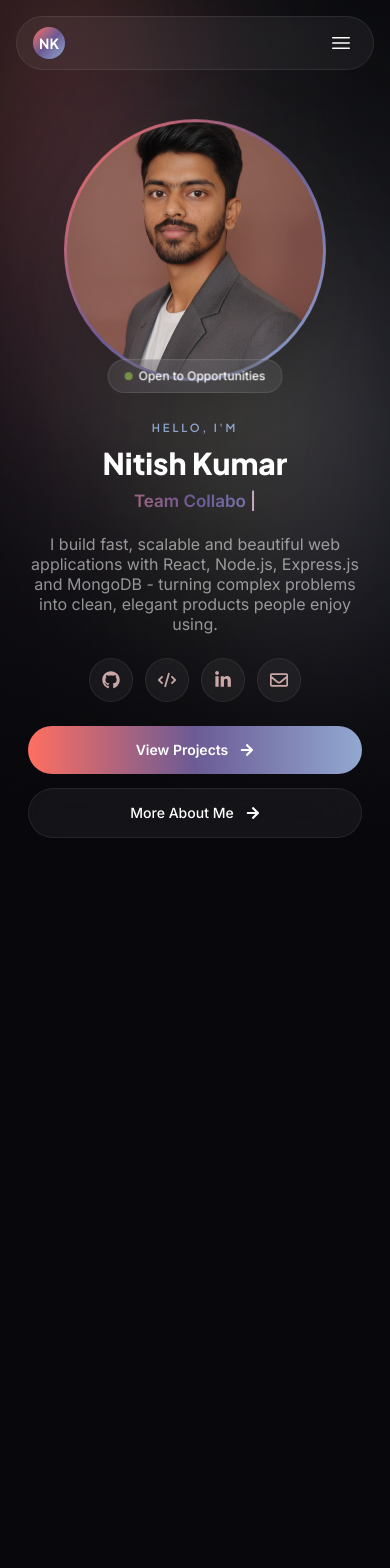
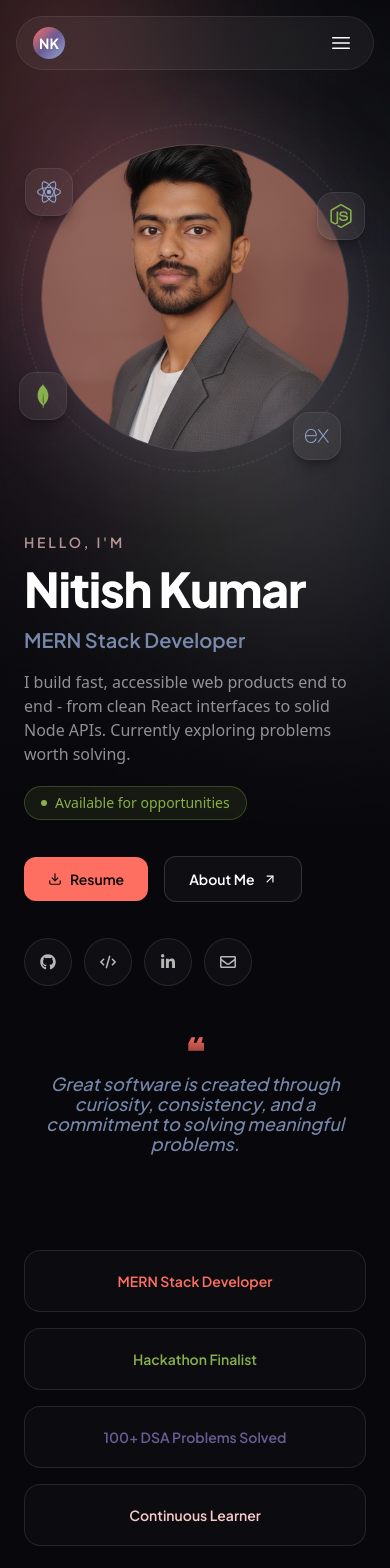
Before and after one commit to nitish1445/portfolio, a React (Vite) app: page / in a window 390 px wide. Shown: the top 1568 px of the page. Before the commit the page ends 878 px from the top, so only its background shows below. Built offline with nearby package versions, Linux system fonts and the light colour scheme.

Commit message:
Refactor code structure for improved readability and maintainability

```diff
--- a/index.html
+++ b/index.html
@@ -2,6 +2,7 @@
 <html lang="en">
   <head>
     <meta charset="UTF-8" />
+    <link rel="icon" type="image/png" href="/favicon.png">
     <meta name="viewport" content="width=device-width, initial-scale=1.0" />
     <meta name="description" content="Nitish Kumar — Full Stack Developer portfolio. Projects, skills, hackathons and certifications." />
     <title>Nitish Kumar | Full Stack Developer</title>
--- a/src/assets/data/experince.js
+++ b/src/assets/data/experince.js
@@ -1,5 +1,3 @@
-import vijayBhavaLawFirm from "../photos/vijaibhava.png";
-
 const experiences = [
   {
     id: 1,
@@ -8,7 +6,7 @@ const experiences = [
     company: "Vijay Bhava Law Firm",
     duration: "Client Project",
     type: "Real-World Project",
-    image: vijayBhavaLawFirm,
+    image: null,
     description:
       "Designed and developed a modern, responsive law firm website focused on professionalism, performance, and user experience. Delivered a production-ready solution with optimized SEO, smooth animations, and a scalable React architecture.",
     achievements: [
--- a/src/pages/Home.jsx
+++ b/src/pages/Home.jsx
@@ -1,149 +1,269 @@
-import { useState, useEffect } from "react";
+import react from "react";
 import { Link } from "react-router-dom";
-import {
-  FaArrowRight,
-  FaGithub,
-  FaRegEnvelope,
-  FaLinkedinIn,
-} from "react-icons/fa";
+import { FiDownload, FiArrowUpRight } from "react-icons/fi";
+import { SiReact, SiNodedotjs, SiMongodb, SiExpress } from "react-icons/si";
+import { FaGithub, FaRegEnvelope, FaLinkedinIn } from "react-icons/fa";
 import { FaCode } from "react-icons/fa6";
-import { HiOutlineDownload } from "react-icons/hi";
 import profile from "../assets/photos/profile.png";
 import resume from "../assets/pdf/Nitish_Resume.pdf";
+import Footer from "../components/Footer";
 
-const socials = [
+const PROFILE = {
+  name: "Nitish Kumar",
+  title: "MERN Stack Developer",
+  intro:
+    "I build fast, accessible web products end to end - from clean React interfaces to solid Node APIs. Currently exploring problems worth solving.",
+  photo: profile,
+  resumeHref: resume,
+  socials: [
     { icon: <FaGithub />, link: "https://github.com/nitish1445" },
     { icon: <FaCode />, link: "https://leetcode.com/u/nitish1445/" },
     { icon: <FaLinkedinIn />, link: "https://www.linkedin.com/in/nitish1445/" },
     { icon: <FaRegEnvelope />, link: "mailto:sarainitish@gmail.com" },
+  ],
+};
+
+const HIGHLIGHTS = [
+  {
+    label: "MERN Stack Developer",
+    accent: "text-coral",
+    ring: "hover:ring-coral/40",
+  },
+  {
+    label: "Hackathon Finalist",
+
+    accent: "text-moss",
+    ring: "hover:ring-moss/40",
+  },
+  {
+    label: "100+ DSA Problems Solved",
+    accent: "text-violet",
+    ring: "hover:ring-violet/40",
+  },
+  {
+    label: "Continuous Learner",
+    accent: "text-blush",
+    ring: "hover:ring-blush/40",
+  },
 ];
 
-const roles = [
-  "Full Stack Developer",
-  "Specailized in MERN",
-  "Team Collaborations",
-  "Problem Solver",
+const TECH_BADGES = [
+  {
+    icon: SiReact,
+    color: "text-sky",
+    position: "left-0 top-10",
+    animation: "animate-float",
+  },
+  {
+    icon: SiNodedotjs,
+    color: "text-moss",
+    position: "right-0 top-16",
+    animation: "animate-float-delayed",
+  },
+  {
+    icon: SiMongodb,
+    color: "text-moss",
+    position: "bottom-12 left-[-6px]",
+    animation: "animate-float-delayed",
+  },
+  {
+    icon: SiExpress,
+    color: "text-sky",
+    position: "bottom-2 right-6",
+    animation: "animate-float",
+  },
 ];
 
-const TypedRole = () => {
-  const [roleIndex, setRoleIndex] = useState(
-    () => Math.floor(Math.random() * roles.length),
-  );
-  const [text, setText] = useState("");
-  const [isDeleting, setIsDeleting] = useState(false);
-
-  useEffect(() => {
-    const currentRole = roles[roleIndex];
-    const isTypingComplete = text === currentRole;
-    const isDeletionComplete = text === "";
-    const delay = isDeleting ? 60 : 160;
-
-    if (!isDeleting && isTypingComplete) {
-      const timeout = setTimeout(() => setIsDeleting(true), 2000);
-      return () => clearTimeout(timeout);
-    }
-
-    if (isDeleting && isDeletionComplete) {
-      setIsDeleting(false);
-      setRoleIndex((prev) => (prev + 1) % roles.length);
-      return undefined;
-    }
-
-    const timeout = setTimeout(() => {
-      setText((currentText) =>
-        isDeleting
-          ? currentText.slice(0, currentText.length - 1)
-          : currentRole.slice(0, currentText.length + 1),
-      );
-    }, delay);
-
-    return () => clearTimeout(timeout);
-  }, [text, isDeleting, roleIndex]);
-
+const Home = () => {
   return (
-    <h2 className="mb-4 min-h-[1.8rem] text-[17px] sm:text-[19px] font-semibold text-gradient-brand">
-      {text}
-      <span className="ml-1 inline-block text-blush/60">|</span>
-    </h2>
+    <div className="relative overflow-hidden text-white font-sans">
+      <div className="relative z-10 mx-auto max-w-6xl px-6 sm:px-8 pt-12 lg:pt-0">
+        <Hero />
+        <Quoets />
+        <Highlights />
+        <CTA />
+      </div>
+      <Footer />
+    </div>
   );
 };
 
-const Home = () => {
+export default Home;
+
+// Hero Section
+const Hero = () => {
   return (
-    <section className="relative min-h-[85vh] flex items-center px-5">
-      <div className="relative mx-auto grid max-w-6xl items-center gap-8 lg:gap-14 px-2 py-10 lg:grid-cols-2">
-        {/* IMAGE */}
-        <div className="order-1 flex justify-center lg:order-2 lg:justify-end">
-          <div className="relative animate-float">
-            <div className="relative">
-              <div className="rounded-full bg-gradient-to-br from-coral via-violet to-sky p-[3px] shadow-2xl">
-                <div className="h-64 w-64 sm:h-80 sm:w-80 lg:h-[380px] lg:w-[380px] rounded-full overflow-hidden bg-ink-900">
-                  <img
-                    src={profile}
-                    alt="Nitish Kumar"
-                    className="h-full w-full object-cover"
-                  />
-                </div>
-              </div>
-            </div>
+    <section className="grid min-h-[92vh] grid-cols-1 items-center gap-16 lg:grid-cols-[1.1fr_0.9fr] lg:gap-10">
+      {/* Left: copy */}
 
-            <div className="absolute -bottom-3 left-1/2 -translate-x-1/2 rounded-full glass-strong px-4 py-2 text-xs text-center font-medium text-white whitespace-nowrap">
-              <span className="mr-1.5 inline-block h-2 w-2 rounded-full bg-moss animate-pulse" />
-              Open to Opportunities
-            </div>
-          </div>
-        </div>
-
-        {/* CONTENT */}
-        <div className="order-2 text-center lg:order-1 lg:text-left">
-          <p className="eyebrow mb-3 inline-flex items-center gap-2 text-sky">
+      <div className="order-2 lg:order-1">
+        <p className="mb-3 font-display text-sm font-semibold uppercase tracking-[0.2em] text-blush/70">
           Hello, I'm
         </p>
 
-          <h1 className="mb-2.5 font-display text-3xl sm:text-5xl lg:text-6xl font-extrabold leading-[1.05] text-white">
-            Nitish Kumar
+        <h1 className="font-display text-5xl font-extrabold leading-[1.05] tracking-tight sm:text-6xl lg:text-7xl">
+          {PROFILE.name}
         </h1>
 
-          <div>
-            <TypedRole />
+        <p className="mt-3 font-display text-xl font-semibold text-sky/80 sm:text-2xl">
+          {PROFILE.title}
+        </p>
+
+        <p className="mt-4 max-w-lg text-base lg:leading-relaxed text-white/55 sm:text-lg">
+          {PROFILE.intro}
+        </p>
+
+        {/* availability badge */}
+        <div className="mt-5 inline-flex items-center gap-2 rounded-full border border-moss/30 bg-moss/10 px-4 py-1.5">
+          <span className="relative flex h-1.5 w-1.5">
+            <span className="absolute inline-flex h-full w-full animate-ping rounded-full bg-moss opacity-75" />
+            <span className="relative inline-flex h-1.5 w-1.5 rounded-full bg-moss" />
+          </span>
+          <span className="text-sm font-medium text-moss">
+            Available for opportunities
+          </span>
         </div>
 
-          <p className="mx-auto mb-6 max-w-xl text-base leading-5 lg:leading-relaxed text-white/55 lg:mx-0 lg:text-lg">
-            I build fast, scalable and beautiful web applications with React,
-            Node.js, Express.js and MongoDB - turning complex problems into
-            clean, elegant products people enjoy using.
-          </p>
+        {/* primary actions */}
+        <div className="mt-9 flex flex-wrap items-center gap-4">
+          <a
+            href={PROFILE.resumeHref}
+            download
+            className="group inline-flex items-center gap-2 rounded-xl bg-coral px-6 py-3 font-display text-sm font-semibold text-ink transition-all duration-300 hover:-translate-y-0.5 hover:shadow-[0_4px_14px_-8px_rgba(255,111,97,0.6)]"
+          >
+            <FiDownload className="transition-transform duration-300 group-hover:-translate-y-0.5" />
+            Resume
+          </a>
+          <Link
+            to="/about"
+            className="group inline-flex items-center gap-2 rounded-xl border border-white/15 bg-white/[0.03] px-6 py-3 font-display text-sm font-semibold text-white transition-all duration-300 hover:-translate-y-0.5 hover:border-white/30 hover:bg-white/[0.06]"
+          >
+            About Me
+            <FiArrowUpRight className="transition-transform duration-300 group-hover:translate-x-0.5 group-hover:-translate-y-0.5" />
+          </Link>
+        </div>
 
-          <div className="flex justify-center gap-3 lg:justify-start">
-            {socials.map((item, index) => (
+        {/* socials */}
+        <div className="mt-9 flex justify-start gap-3 ">
+          {PROFILE.socials.map((item, index) => (
             <a
               key={index}
               href={item.link}
               target="_blank"
               rel="noreferrer"
-                className="flex h-11 w-11 lg:h-12 lg:w-12 items-center justify-center rounded-full glass text-lg text-blush/80 transition-all duration-300 hover:-translate-y-1 hover:text-coral hover:border-coral/30"
+              className="flex h-12 w-12 items-center justify-center rounded-full border border-white/10 bg-white/[0.03] text-white/70 transition-all duration-300 hover:-translate-y-0.5 hover:border-coral/40 hover:text-coral"
             >
               {item.icon}
             </a>
           ))}
         </div>
+      </div>
 
-          {/* CTA — full-width, luxe stacked buttons on mobile, inline on larger screens */}
-          <div className="mt-6 sm:mt-10 flex flex-col sm:flex-row gap-3.5 sm:gap-4 sm:justify-center lg:justify-start">
+      {/* Right: portrait composition */}
+      <div className="order-1 flex justify-center lg:order-2 lg:justify-end">
+        <div className="relative h-[340px] w-[340px] sm:h-[400px] sm:w-[400px]">
+          {/* soft gradient backdrop */}
+          <div className="absolute inset-0 rounded-full bg-gradient-to-br from-coral/25 via-violet/20 to-transparent blur-2xl" />
+
+          {/* slow-rotating dashed ring — minimal geometric decoration */}
+          <div className="absolute -inset-1 rounded-full border border-dashed border-white/10 animate-spin-slow" />
+
+          {/* photo */}
+          <div className="glass absolute inset-4 overflow-hidden rounded-full">
+            <img
+              src={PROFILE.photo}
+              alt={PROFILE.name}
+              className="h-full w-full object-cover"
+            />
+          </div>
+
+          {/* floating glass tech badges */}
+
+          {TECH_BADGES.map((badge, index) => {
+            const Icon = badge.icon;
+            return (
+              <div
+                key={index}
+                className={`glass absolute flex h-12 w-12 items-center justify-center rounded-2xl shadow-lg shadow-black/30 ${badge.position} ${badge.animation}`}
+              >
+                <Icon className={`h-6 w-6 ${badge.color}`} />
+              </div>
+            );
+          })}
+        </div>
+      </div>
+    </section>
+  );
+};
+
+//Quoets
+const Quoets = () => {
+  return (
+    <div className="px-4 py-12 text-center max-w-3xl mx-auto">
+      <span
+        aria-hidden="true"
+        className="block text-center font-serif text-4xl md:text-6xl font-bold leading-none bg-gradient-to-b from-coral via-coral/60 to-transparent bg-clip-text text-transparent select-none"
+      >
+       ❝
+      </span>
+
+      <blockquote className="mt-1 mx-auto font-display text-lg lg:text-[22px] font-medium italic text-sky/80 leading-5 lg:leading-none">
+        Great software is created through curiosity, consistency, and a
+        commitment to solving meaningful problems.
+      </blockquote>
+    </div>
+  );
+};
+
+// Highlights
+const Highlights = () => {
+  return (
+    <section className="py-12">
+      <div className="grid grid-cols-1 gap-4 sm:grid-cols-2 lg:grid-cols-4">
+        {HIGHLIGHTS.map(({ label, accent, ring }) => (
+          <div
+            key={label}
+            className={`group rounded-2xl border border-white/10 bg-white/[0.02] p-5 text-center ring-1 ring-transparent transition-all duration-300 hover:-translate-y-0.5 ${ring}`}
+          >
+            <p className={`font-display text-sm font-semibold ${accent}`}>
+              {label}
+            </p>
+          </div>
+        ))}
+      </div>
+    </section>
+  );
+};
+
+// CTA
+const CTA = () => {
+  return (
+    <section className="py-12">
+      <div className="relative overflow-hidden rounded-3xl text-center sm:px-16">
+        <div className="relative">
+          <h2 className="font-display text-xl font-bold tracking-tight text-white sm:text-2xl lg:text-3xl">
+            Let's build something amazing together, starting today.
+          </h2>
+          <p className="mx-auto mt-4 max-w-lg text-white/55 leading-5 sm:text-base">
+            Got a role, a project, or just an idea worth talking through? I'd
+            love to hear it. Let's connect, collaborate, and create something.
+          </p>
+
+          <div className="mt-5 flex flex-wrap items-center justify-center gap-3">
             <Link
               to="/projects"
-              className="group inline-flex items-center justify-center gap-3 rounded-full bg-gradient-to-r from-coral via-violet to-sky px-6 py-3.5 sm:py-3 text-sm font-semibold text-white transition-all duration-300 hover:-translate-y-0.5 hover:shadow hover:shadow-violet active:scale-[0.98]"
+              className="group inline-flex items-center gap-2 rounded-xl border border-white/15 bg-white/[0.03] px-6 py-3 font-display text-sm font-semibold text-white transition-all duration-300 hover:-translate-y-0.5 hover:border-white/30"
             >
               <span>View Projects</span>
-              <FaArrowRight className="transition-transform duration-300 group-hover:translate-x-1" />
+              <FiArrowUpRight className="transition-transform duration-300 group-hover:translate-x-0.5 group-hover:-translate-y-0.5" />
             </Link>
 
             <Link
               to="/about"
-              className="group inline-flex items-center justify-center gap-3 rounded-full glass px-6 py-3.5 sm:py-3 text-sm font-medium text-white transition-all duration-300 hover:border-white/30 active:scale-[0.98]"
+              className="group inline-flex items-center gap-2 rounded-xl bg-coral px-6 py-3 font-display text-sm font-semibold text-ink transition-all duration-300 hover:-translate-y-0.5 hover:shadow-[0_4px_15px_-8px_rgba(255,111,97,0.6)]"
             >
               <span>More About Me</span>
-              <FaArrowRight className="transition-transform duration-300 group-hover:translate-x-1" />
+              <FiArrowUpRight className="transition-transform duration-300 group-hover:translate-x-0.5 group-hover:-translate-y-0.5" />
             </Link>
           </div>
         </div>
@@ -151,5 +271,3 @@ const Home = () => {
     </section>
   );
 };
-
-export default Home;
```
Also changed, not shown: src/components/Navbar.jsx (+0 -18 lines), src/pages/About.jsx (+104 -16 lines), public/favicon.png (added), src/assets/photos/vijaibhava.png (deleted). Lines whose indentation alone changed are shown as unchanged.
